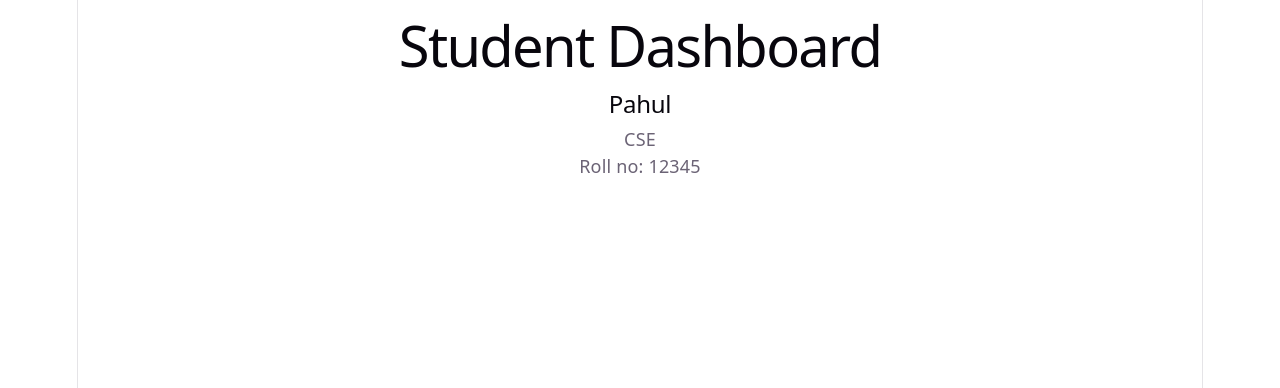
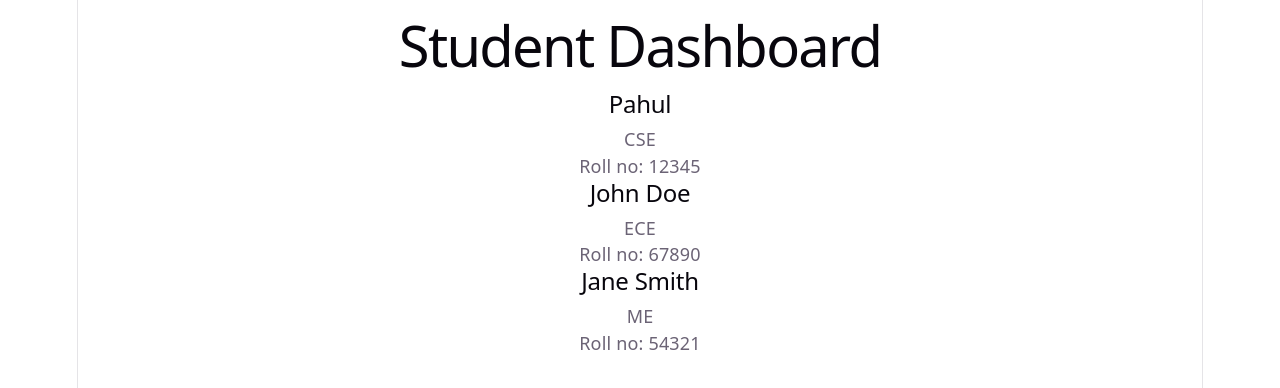
Before and after one commit to pahulmeet-singh/INT252, a React (Vite) app in the folder reactet/: page / in a window 1280 px wide. Shown: the top 388 px of the page. Built offline with nearby package versions, Linux system fonts and the light colour scheme.

Commit message:
reusing props

```diff
--- a/reactet/src/App.jsx
+++ b/reactet/src/App.jsx
@@ -186,6 +186,16 @@ function App() {
         course="CSE"
         rollNo="12345"
       />
+      <StudentCard
+        name="John Doe"
+        course="ECE"
+        rollNo="67890"
+      />
+      <StudentCard
+        name="Jane Smith"
+        course="ME"
+        rollNo="54321"
+      />
     </div>
   )
 }
```
